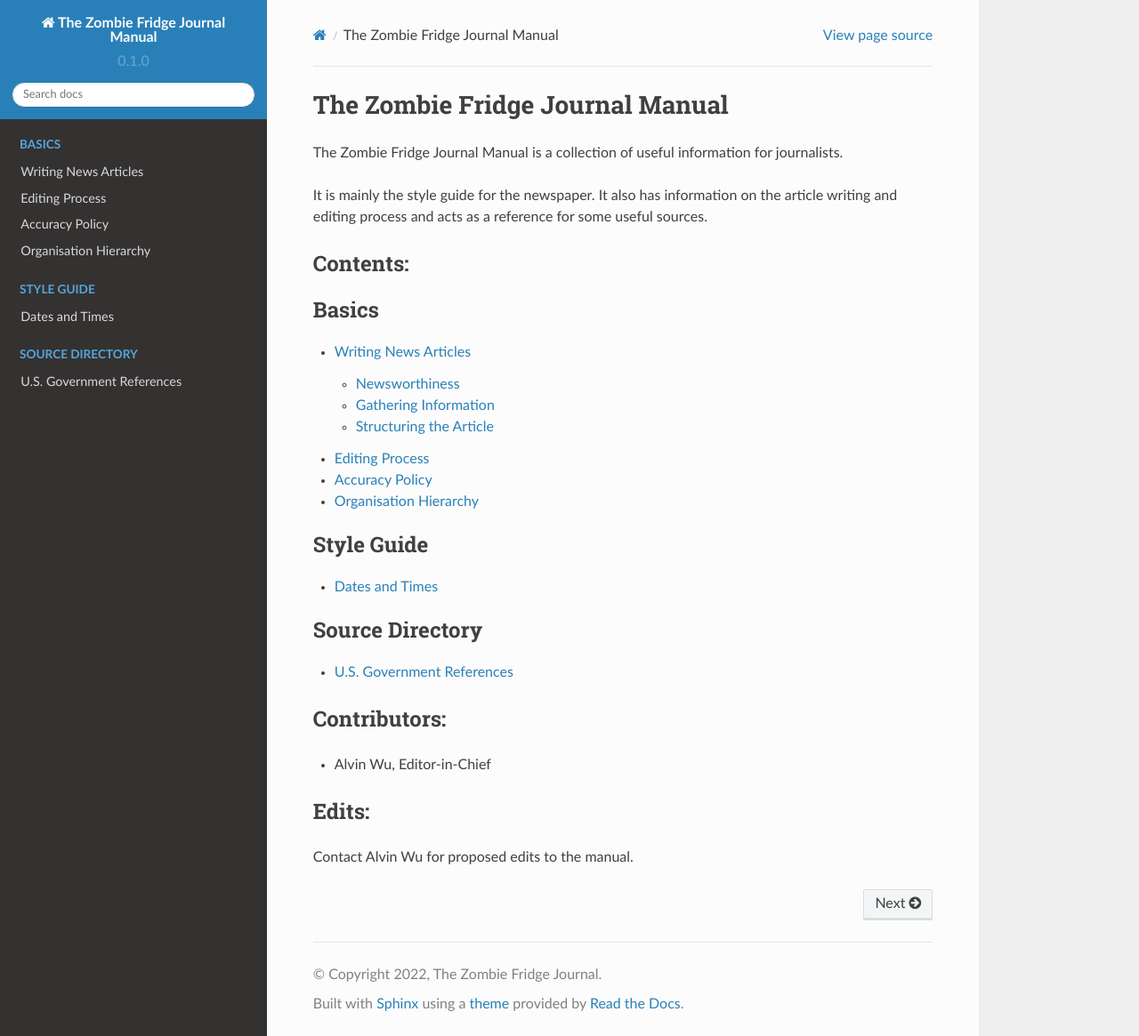
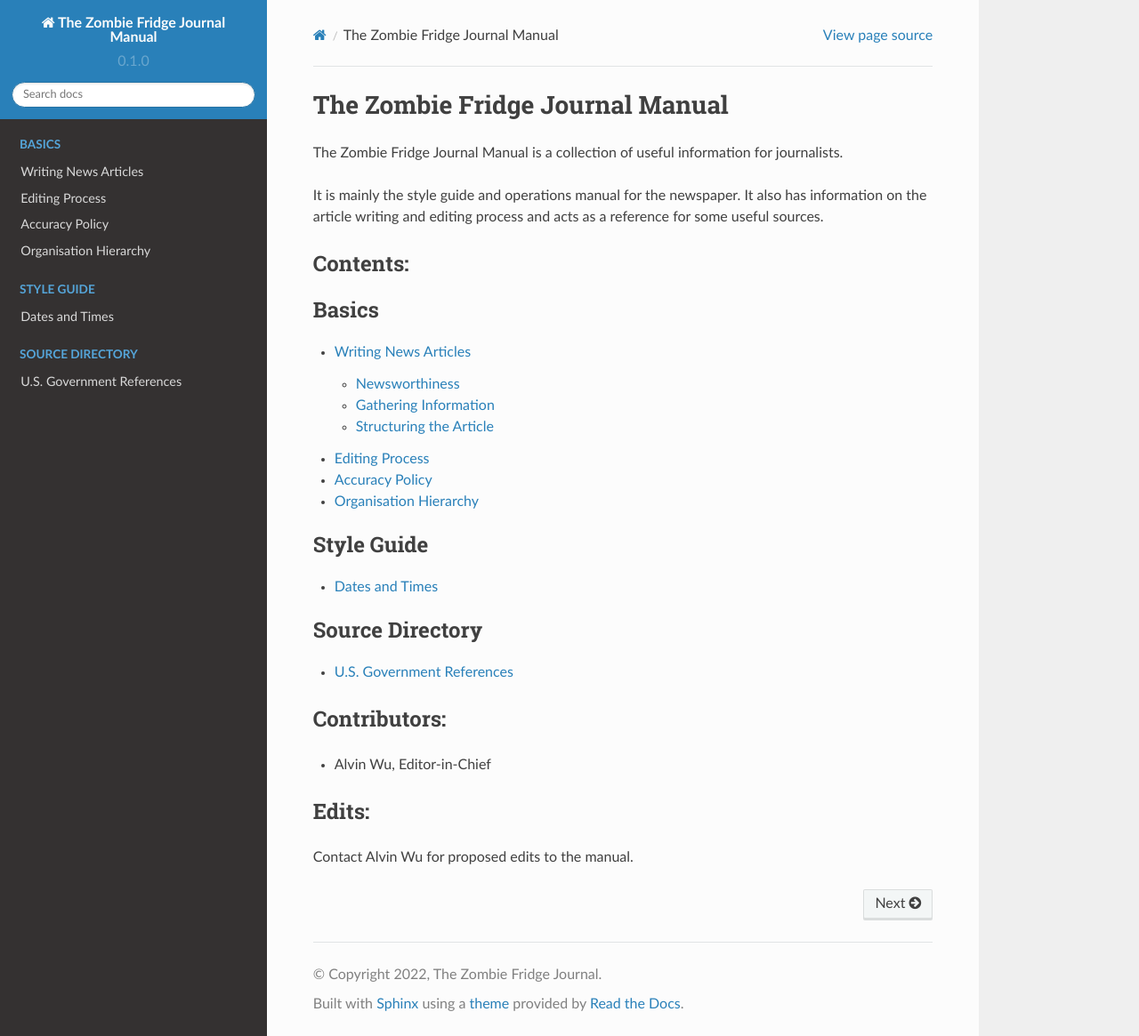
Before and after one commit to theZFJ/manual, a Sphinx documentation site: the page built from docs/index.rst, in a window 1280 px wide and 1165 px high. Shown: the whole window at 89% size. Built offline with Sphinx 7.4.7 and the Read the Docs theme 2.0.0, drawn with Linux system fonts in a browser that asks for light colours.

Commit message:
Update index.rst

```diff
--- a/docs/index.rst
+++ b/docs/index.rst
@@ -3,7 +3,7 @@ The Zombie Fridge Journal Manual
 
 The Zombie Fridge Journal Manual is a collection of useful information for journalists.
 
-It is mainly the style guide for the newspaper. It also has information on the article writing and editing process and acts as a reference for some useful sources.
+It is mainly the style guide and operations manual for the newspaper. It also has information on the article writing and editing process and acts as a reference for some useful sources.
 
 Contents:
 ---------
```
